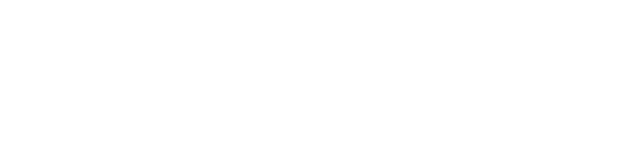
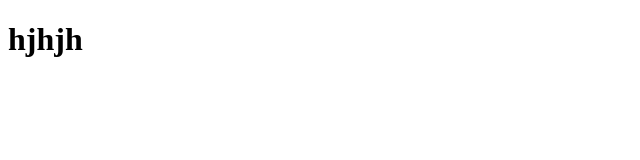
Before and after one commit to Fizza-Ashfaq/live, a plain HTML site: page index.html in a window 1280 px wide. Shown: the whole page, without its empty margins (0-640 px from the left). Drawn offline with Linux system fonts and the light colour scheme.

Commit message:
index file

```diff
--- a/index.html
+++ b/index.html
@@ -6,6 +6,6 @@
     <title>Document</title>
 </head>
 <body>
-
+   <h1>hjhjh</h1>
 </body>
 </html>
```
